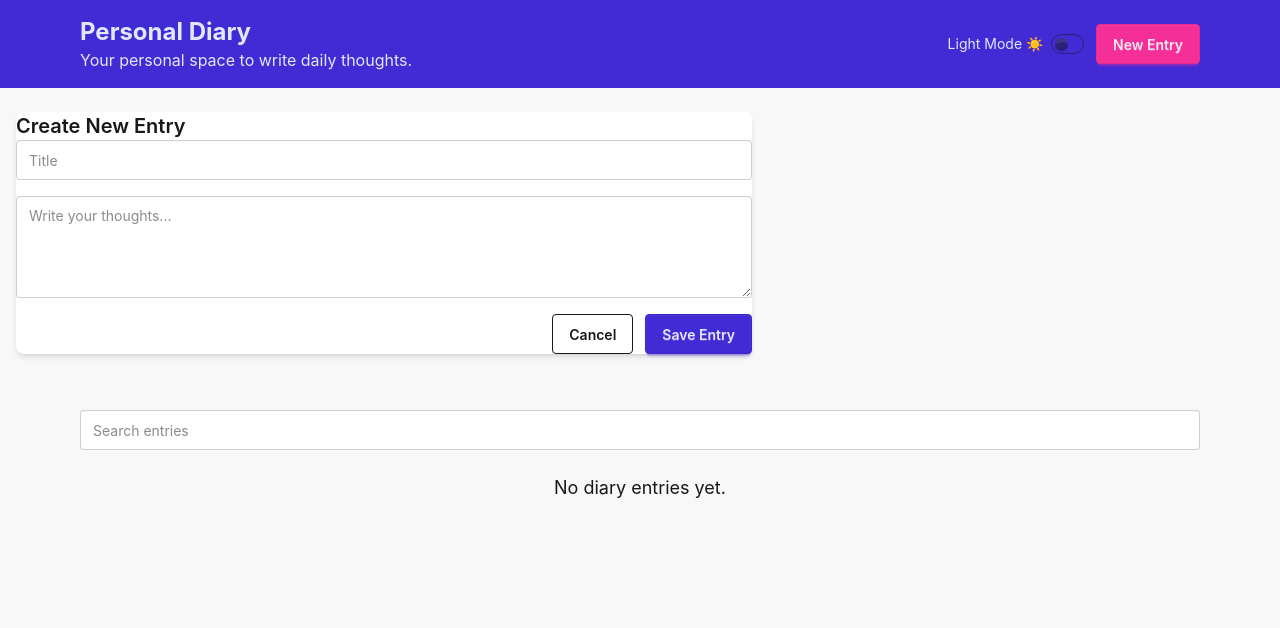
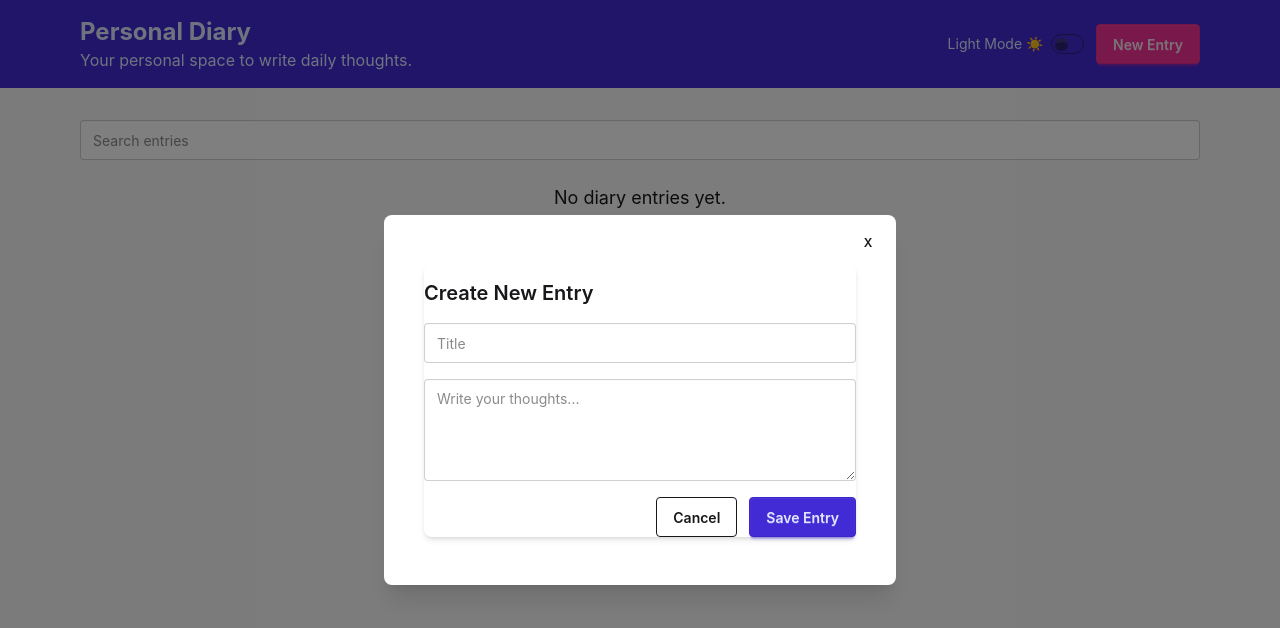
Before and after one commit to guprs/personal-diary, a React (Vite) app: page / in a window 1280 px wide. Both pictures are taken after a click on the button "New Entry". Shown: the top 628 px of the page. Built offline with nearby package versions, Linux system fonts and the light colour scheme.

Commit message:
feat: implement modal overlay with animated entry form and outside click close

```diff
--- a/src/App.jsx
+++ b/src/App.jsx
@@ -9,7 +9,6 @@ function App() {
     const storedEntries = localStorage.getItem("diaryEntries")
     return storedEntries ? JSON.parse(storedEntries) : []
   })
-
 
   //controls forms visibility
   const [isCreating, setIsCreating] = useState(false)
@@ -67,9 +66,23 @@ function App() {
 
       <Header onNewClick={() => {setEditingEntry(null); setIsCreating(true)}} toggleTheme={toggleTheme} theme={theme} />
 
-      {isCreating && (<NewEntryForm addEntry={addEntry} updateEntry={updateEntry} editingEntry={editingEntry} onCancel={() => {setEditingEntry(null); setIsCreating(false);}} />)}
+      {isCreating && (
+        <div className="fixed inset-0 bg-black/50 flex items-center justify-center z-50" onClick={() => {setEditingEntry(null); setIsCreating(false)}}>
 
+          {/*modal container*/}
+          <div className="bg-base-100 rounded-lg shadow-xl w-full max-w-lg mx-4 p-6 transform transition-all duration-300 scale-100" onClick={(e) => {
+            e.stopPropagation()
+          }}> {/*prevent closing when clicking inside modal*/}
+
+            {/*close button*/}
+            <button className="btn btn-sm btn-circle btn-ghost absolute top-3 right-3" onClick={() => {setEditingEntry(null); setIsCreating(false);}}>X</button>
+
+          <NewEntryForm addEntry={addEntry} updateEntry={updateEntry} editingEntry={editingEntry} onCancel={() => {setEditingEntry(null); setIsCreating(false);}} />
+          </div>
+        </div>
+      )}
       <Home entries={entries} deleteEntry={deleteEntry} onEdit={(entry) => {setEditingEntry(entry); setIsCreating(true);}} />
+
     </div>
   )
 }
--- a/src/components/NewEntryForm.jsx
+++ b/src/components/NewEntryForm.jsx
@@ -39,7 +39,7 @@ function NewEntryForm({ addEntry, updateEntry, editingEntry, onCancel}) {
         <div className="max-w-3xl max-auto px-4 py-6">
             <div className="card bg-base-100 shadow-md">
                 <div className="car-body">
-                    <h2 className="card-title text-lg sm:text-xl">{editingEntry ? "Edit Entry" : "Create New Entry"}</h2>
+                    <h2 className="card-title text-lg sm:text-xl py-4">{editingEntry ? "Edit Entry" : "Create New Entry"}</h2>
 
                     <form className="space-y-4" onSubmit={handleSubmit}>
                         <div className="form-control">
```
